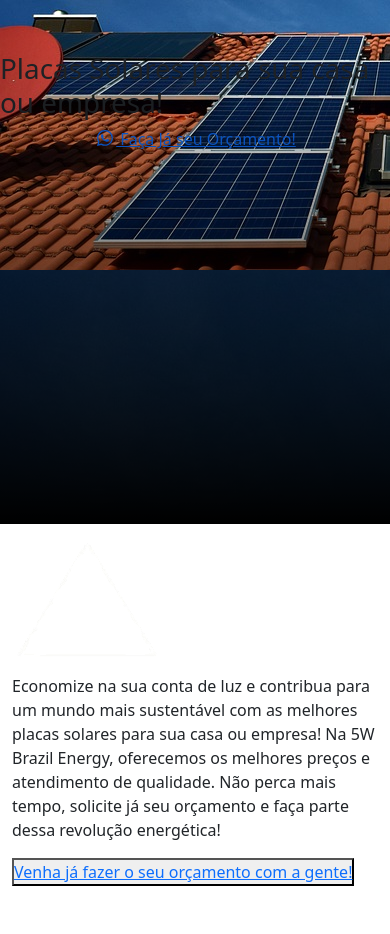
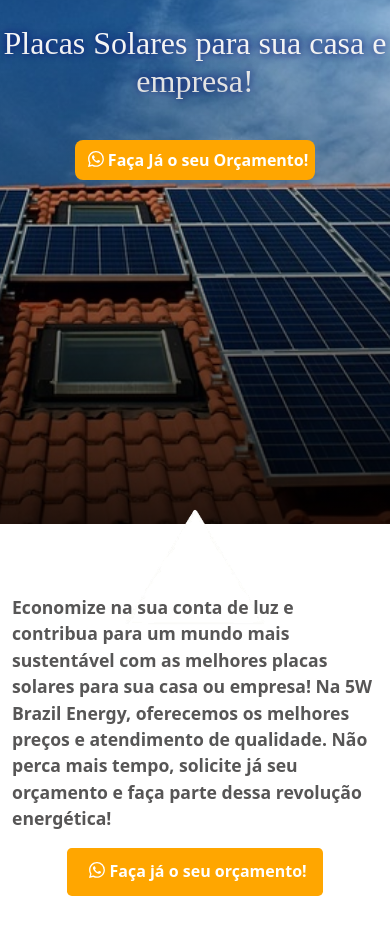
Before and after one commit to GabrielBerg4mini/Energy-Souls, a plain HTML site: page index.html in a window 390 px wide. Shown: the part 320-1254 px from the top of the page. Before the commit the page ends 1206 px from the top, so only its background shows below. Drawn offline with Linux system fonts and the light colour scheme; a web font is replaced by a local one.

Commit message:
bora terminar esse projeto logo

```diff
--- a/index.html
+++ b/index.html
@@ -55,19 +55,24 @@
       <section id="home">
 
         <section class="module parallax parallax-1">
-          <h1 class="titulo-1">Placas Solares para sua casa ou empresa!</h1>
-          <div id="btn-1"><a class="btn-1" href="https://wa.me/551938773229?text=Olá, Quero Realizar o meu Orçamento com Vocês!" target="_blank"><svg xmlns="http://www.w3.org/2000/svg" width="22" height="22" fill="currentColor" class="bi bi-whatsapp" viewBox="0 0 16 22">
+          <h1 class="titulo-1">Placas Solares para sua casa e empresa!</h1>
+          <div id="btn-1"><a class="btn-1" href="https://wa.me/551938773229?text=Olá, Quero Realizar o meu Orçamento com Vocês!" target="_blank"><svg xmlns="http://www.w3.org/2000/svg" width="22" height="22" fill="currentColor" class="bi bi-whatsapp" viewBox="0 0 10 22">
             <path d="M13.601 2.326A7.854 7.854 0 0 0 7.994 0C3.627 0 .068 3.558.064 7.926c0 1.399.366 2.76 1.057 3.965L0 16l4.204-1.102a7.933 7.933 0 0 0 3.79.965h.004c4.368 0 7.926-3.558 7.93-7.93A7.898 7.898 0 0 0 13.6 2.326zM7.994 14.521a6.573 6.573 0 0 1-3.356-.92l-.24-.144-2.494.654.666-2.433-.156-.251a6.56 6.56 0 0 1-1.007-3.505c0-3.626 2.957-6.584 6.591-6.584a6.56 6.56 0 0 1 4.66 1.931 6.557 6.557 0 0 1 1.928 4.66c-.004 3.639-2.961 6.592-6.592 6.592zm3.615-4.934c-.197-.099-1.17-.578-1.353-.646-.182-.065-.315-.099-.445.099-.133.197-.513.646-.627.775-.114.133-.232.148-.43.05-.197-.1-.836-.308-1.592-.985-.59-.525-.985-1.175-1.103-1.372-.114-.198-.011-.304.088-.403.087-.088.197-.232.296-.346.1-.114.133-.198.198-.33.065-.134.034-.248-.015-.347-.05-.099-.445-1.076-.612-1.47-.16-.389-.323-.335-.445-.34-.114-.007-.247-.007-.38-.007a.729.729 0 0 0-.529.247c-.182.198-.691.677-.691 1.654 0 .977.71 1.916.81 2.049.098.133 1.394 2.132 3.383 2.992.47.205.84.326 1.129.418.475.152.904.129 1.246.08.38-.058 1.171-.48 1.338-.943.164-.464.164-.86.114-.943-.049-.084-.182-.133-.38-.232z"/>
           </svg>
 
-          Faça Já seu Orçamento! </a></div>
+          Faça Já o seu Orçamento! </a></div>
         </section>
 
         <section class="module content">
           <div class="container">
            <div class="seta"><img src="./image/seta.png" alt="seta"></div>
-            <p>Economize na sua conta de luz e contribua para um mundo mais sustentável com as melhores placas solares para sua casa ou empresa! Na 5W Brazil Energy, oferecemos os melhores preços e atendimento de qualidade. Não perca mais tempo, solicite já seu orçamento e faça parte dessa revolução energética!</p>
-            <button id="btn-orçamento1"><a href="https://wa.me/551938773229?text=Olá, Quero Realizar o meu Orçamento com Vocês!" target="_blank">Venha já fazer o seu orçamento com a gente!</a></button>
+            <p class="paragrafo-1">Economize na sua conta de luz e contribua para um mundo mais sustentável com as melhores placas solares para sua casa ou empresa! Na 5W Brazil Energy, oferecemos os melhores preços e atendimento de qualidade. Não perca mais tempo, solicite já seu orçamento e faça parte dessa revolução energética!</p>
+            <div id="btn-2">
+              <a class="btn-2" href="https://wa.me/551938773229?text=Olá, Quero Realizar o meu Orçamento com Vocês!" target="_blank"><svg xmlns="http://www.w3.org/2000/svg" width="22" height="22" fill="currentColor" class="bi bi-whatsapp" viewBox="0 0 10 22">
+                <path d="M13.601 2.326A7.854 7.854 0 0 0 7.994 0C3.627 0 .068 3.558.064 7.926c0 1.399.366 2.76 1.057 3.965L0 16l4.204-1.102a7.933 7.933 0 0 0 3.79.965h.004c4.368 0 7.926-3.558 7.93-7.93A7.898 7.898 0 0 0 13.6 2.326zM7.994 14.521a6.573 6.573 0 0 1-3.356-.92l-.24-.144-2.494.654.666-2.433-.156-.251a6.56 6.56 0 0 1-1.007-3.505c0-3.626 2.957-6.584 6.591-6.584a6.56 6.56 0 0 1 4.66 1.931 6.557 6.557 0 0 1 1.928 4.66c-.004 3.639-2.961 6.592-6.592 6.592zm3.615-4.934c-.197-.099-1.17-.578-1.353-.646-.182-.065-.315-.099-.445.099-.133.197-.513.646-.627.775-.114.133-.232.148-.43.05-.197-.1-.836-.308-1.592-.985-.59-.525-.985-1.175-1.103-1.372-.114-.198-.011-.304.088-.403.087-.088.197-.232.296-.346.1-.114.133-.198.198-.33.065-.134.034-.248-.015-.347-.05-.099-.445-1.076-.612-1.47-.16-.389-.323-.335-.445-.34-.114-.007-.247-.007-.38-.007a.729.729 0 0 0-.529.247c-.182.198-.691.677-.691 1.654 0 .977.71 1.916.81 2.049.098.133 1.394 2.132 3.383 2.992.47.205.84.326 1.129.418.475.152.904.129 1.246.08.38-.058 1.171-.48 1.338-.943.164-.464.164-.86.114-.943-.049-.084-.182-.133-.38-.232z"/>
+              </svg>
+
+                Faça já o seu orçamento!</a></div>
         </section>
   </div>
 
--- a/style/style.css
+++ b/style/style.css
@@ -10,6 +10,7 @@
     --color-red: red;
     --color-green: rgb(4, 255, 0);
     --color-orange: rgb(255, 166, 0);
+    --color-orange2: rgb(235, 189, 114);
 }
 
 * {
@@ -104,14 +105,14 @@ li .nav-menus:hover::after {
     width: 5rem;
 }
 #container-menu{
-
+    height: 4rem;
     justify-content: space-between;
 }
 #menu {
     display: block;
     position: absolute;
     width: 50%;
-    top: 5rem;
+    top: 3.9rem;
     right: 0;
     background: var(--color-blue4);
     height: 0;
@@ -176,36 +177,91 @@ li .nav-menus:hover::after {
     width:100%;
     min-height: 100vh;
 }
-section.module.parallax {
+.parallax {
+    width: 100%;
+    height: 100vh;
+    display: flex;
+    flex-direction: column;
+    justify-content: center;
+    align-items: center;
+    background-attachment: fixed;
+    background-position: 50% 50%;
+}
+.parallax::after {
+    content: '';
+    width: 100%;
+    height: 100vh;
+    position: absolute;
+    background: linear-gradient(rgba(0, 0, 0, 0) 0%, rgba(0, 0, 0, 0) 40%, rgba(0, 0, 0) 110%);
+}
+.parallax-1 {
+    background-size: cover;
+    background-image: url(../image/background1.jpg);
+}
+.titulo-1 {
+    font-family: 'Holtwood One SC', serif;
+    font-size: 2rem;
+    text-align: center;
+    color: var(--color-white);
+    text-shadow: 0 0 .5rem var(--color-blue4);
+}
+#btn-1 {
+    margin-top: 2rem;
+    background: var(--color-orange);
+    width: 15rem;
+    height: 2.5rem;
+    display: flex;
+    align-items: center;
+    justify-content: center;
+    border-radius: .5rem;
+    z-index: 88;
+    transition: .4s;
+}
+.btn-1, .btn-2 {
+    color: var(--color-white);
+    text-decoration: none;
+    font-size: 1rem;
+    font-weight: 700;
+}
+#btn-1:hover, #btn-2:hover {
+    transition: .5s;
+    background-color: var(--color-orange2);
+}
+.content {
+    width: 100%;
+    height: 65vh;
+    display: flex;
+    justify-content: center;
+}
+.container {
     display: flex;
     flex-direction: column;
     align-items: center;
+}
+.seta {
+    position: relative;
+    display: flex;
     justify-content: center;
-    height: 100vh!important;
-    width: 100%;
+    top: -2rem;
+}
+.paragrafo-1 {
     position: relative;
-    overflow: hidden;
-    background-position: 50% 50%;
-    background-repeat: no-repeat;
-    background-attachment: fixed;
-    background-size: cover;
-    -webkit-background-size: cover;
-    -moz-background-size: cover;
-    -o-background-size: cover;
+    top: -5rem;
+    font-size: 1.1rem;
+    font-weight: 600;
+    color: var(--color-dark2);
 }
-section.module.parallax::after {
-    content: '';
-    height: 100%;
-    width: 100%;
-    position: absolute;
-    z-index: 10;
-    background: -moz-linear-gradient(to bottom, rgba(0,0,0,0) 0, rgba(0,0,0,0) 40%, var(--color-dark) 100%);;
-    background: -webkit-linear-gradient(to bottom, rgba(0,0,0,0) 0, rgba(0,0,0,0) 40%, var(--color-dark) 100%);;
-    background: -o-linear-gradient(to bottom, rgba(0,0,0,0) 0, rgba(0,0,0,0) 40%, var(--color-dark) 100%);;
-    background: linear-gradient(to bottom, rgba(0,0,0,0) 0, rgba(0,0,0,0) 40%, var(--color-dark) 100%);
+#btn-2 {
+    background: var(--color-orange);
+    position: relative;
+    top: -5rem;
+    width: 16rem;
+    display: flex;
+    justify-content: center;
+    align-items: center;
+    height: 3rem;
+    border-radius: .3rem;
+    transition: .4s;
+}
 
 }
-section.module.parallax-1 {
-    background: url(../image/background1.jpg);
-}
-}
```
